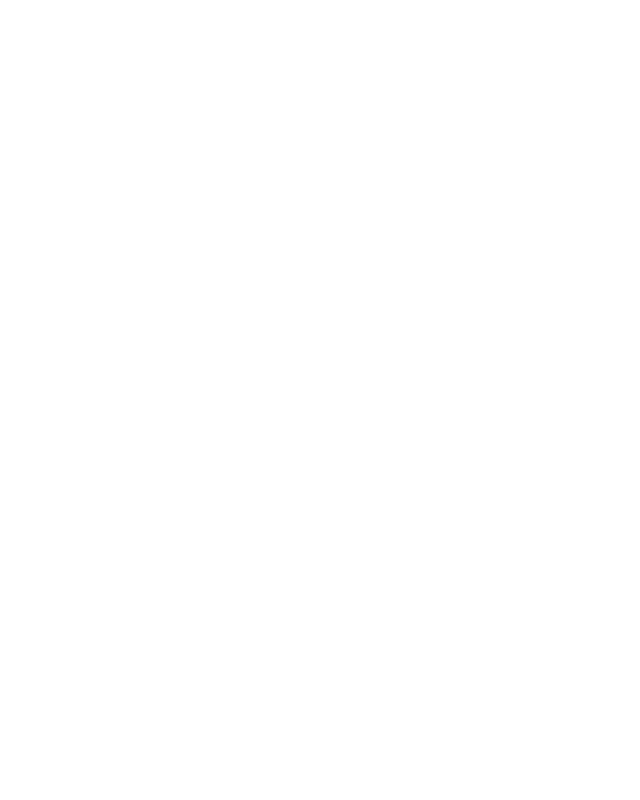
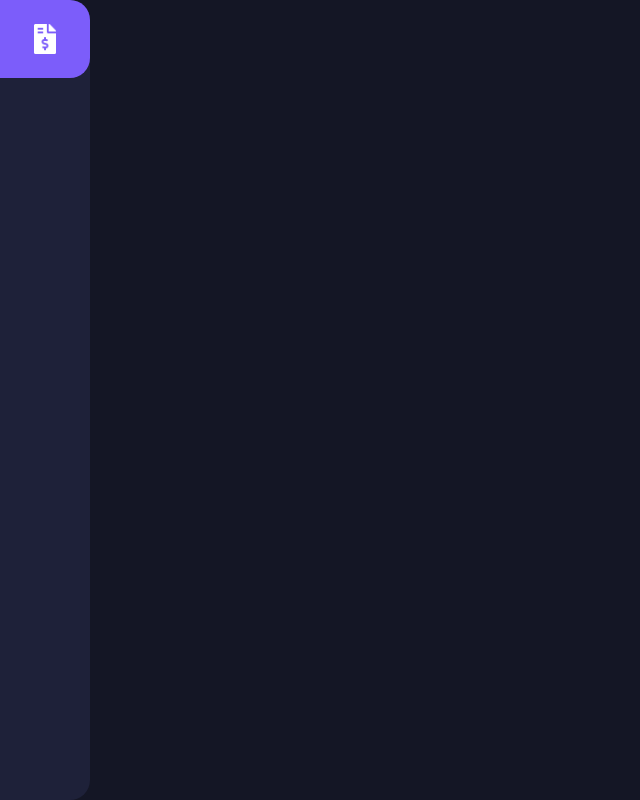
Before and after one commit to Julyme3/invoice, a Vue app: page / in a window 1280 px wide. Shown: the whole page, without its empty margins (0-640 px from the left). Built offline with nearby package versions, Linux system fonts and the light colour scheme.

Commit message:
add font Poppins

```diff
--- a/index.html
+++ b/index.html
@@ -1,10 +1,148 @@
 <!DOCTYPE html>
 <html lang="en">
   <head>
-    <meta charset="UTF-8">
-    <link rel="icon" href="/favicon.ico">
-    <meta name="viewport" content="width=device-width, initial-scale=1.0">
+    <meta charset="UTF-8" />
+    <link rel="icon" href="/favicon.ico" />
+    <meta name="viewport" content="width=device-width, initial-scale=1.0" />
     <title>Vite App</title>
+    <style>
+      /* devanagari */
+      @font-face {
+        font-family: "Poppins";
+        font-style: normal;
+        font-weight: 300;
+        font-display: swap;
+        src: url(https://fonts.gstatic.com/s/poppins/v20/pxiByp8kv8JHgFVrLDz8Z11lFd2JQEl8qw.woff2)
+          format("woff2");
+        unicode-range: U+0900-097F, U+1CD0-1CF6, U+1CF8-1CF9, U+200C-200D,
+          U+20A8, U+20B9, U+25CC, U+A830-A839, U+A8E0-A8FB;
+      }
+      /* latin-ext */
+      @font-face {
+        font-family: "Poppins";
+        font-style: normal;
+        font-weight: 300;
+        font-display: swap;
+        src: url(https://fonts.gstatic.com/s/poppins/v20/pxiByp8kv8JHgFVrLDz8Z1JlFd2JQEl8qw.woff2)
+          format("woff2");
+        unicode-range: U+0100-024F, U+0259, U+1E00-1EFF, U+2020, U+20A0-20AB,
+          U+20AD-20CF, U+2113, U+2C60-2C7F, U+A720-A7FF;
+      }
+      /* latin */
+      @font-face {
+        font-family: "Poppins";
+        font-style: normal;
+        font-weight: 300;
+        font-display: swap;
+        src: url(https://fonts.gstatic.com/s/poppins/v20/pxiByp8kv8JHgFVrLDz8Z1xlFd2JQEk.woff2)
+          format("woff2");
+        unicode-range: U+0000-00FF, U+0131, U+0152-0153, U+02BB-02BC, U+02C6,
+          U+02DA, U+02DC, U+2000-206F, U+2074, U+20AC, U+2122, U+2191, U+2193,
+          U+2212, U+2215, U+FEFF, U+FFFD;
+      }
+      /* devanagari */
+      @font-face {
+        font-family: "Poppins";
+        font-style: normal;
+        font-weight: 400;
+        font-display: swap;
+        src: url(https://fonts.gstatic.com/s/poppins/v20/pxiEyp8kv8JHgFVrJJbecnFHGPezSQ.woff2)
+          format("woff2");
+        unicode-range: U+0900-097F, U+1CD0-1CF6, U+1CF8-1CF9, U+200C-200D,
+          U+20A8, U+20B9, U+25CC, U+A830-A839, U+A8E0-A8FB;
+      }
+      /* latin-ext */
+      @font-face {
+        font-family: "Poppins";
+        font-style: normal;
+        font-weight: 400;
+        font-display: swap;
+        src: url(https://fonts.gstatic.com/s/poppins/v20/pxiEyp8kv8JHgFVrJJnecnFHGPezSQ.woff2)
+          format("woff2");
+        unicode-range: U+0100-024F, U+0259, U+1E00-1EFF, U+2020, U+20A0-20AB,
+          U+20AD-20CF, U+2113, U+2C60-2C7F, U+A720-A7FF;
+      }
+      /* latin */
+      @font-face {
+        font-family: "Poppins";
+        font-style: normal;
+        font-weight: 400;
+        font-display: swap;
+        src: url(https://fonts.gstatic.com/s/poppins/v20/pxiEyp8kv8JHgFVrJJfecnFHGPc.woff2)
+          format("woff2");
+        unicode-range: U+0000-00FF, U+0131, U+0152-0153, U+02BB-02BC, U+02C6,
+          U+02DA, U+02DC, U+2000-206F, U+2074, U+20AC, U+2122, U+2191, U+2193,
+          U+2212, U+2215, U+FEFF, U+FFFD;
+      }
+      /* devanagari */
+      @font-face {
+        font-family: "Poppins";
+        font-style: normal;
+        font-weight: 500;
+        font-display: swap;
+        src: url(https://fonts.gstatic.com/s/poppins/v20/pxiByp8kv8JHgFVrLGT9Z11lFd2JQEl8qw.woff2)
+          format("woff2");
+        unicode-range: U+0900-097F, U+1CD0-1CF6, U+1CF8-1CF9, U+200C-200D,
+          U+20A8, U+20B9, U+25CC, U+A830-A839, U+A8E0-A8FB;
+      }
+      /* latin-ext */
+      @font-face {
+        font-family: "Poppins";
+        font-style: normal;
+        font-weight: 500;
+        font-display: swap;
+        src: url(https://fonts.gstatic.com/s/poppins/v20/pxiByp8kv8JHgFVrLGT9Z1JlFd2JQEl8qw.woff2)
+          format("woff2");
+        unicode-range: U+0100-024F, U+0259, U+1E00-1EFF, U+2020, U+20A0-20AB,
+          U+20AD-20CF, U+2113, U+2C60-2C7F, U+A720-A7FF;
+      }
+      /* latin */
+      @font-face {
+        font-family: "Poppins";
+        font-style: normal;
+        font-weight: 500;
+        font-display: swap;
+        src: url(https://fonts.gstatic.com/s/poppins/v20/pxiByp8kv8JHgFVrLGT9Z1xlFd2JQEk.woff2)
+          format("woff2");
+        unicode-range: U+0000-00FF, U+0131, U+0152-0153, U+02BB-02BC, U+02C6,
+          U+02DA, U+02DC, U+2000-206F, U+2074, U+20AC, U+2122, U+2191, U+2193,
+          U+2212, U+2215, U+FEFF, U+FFFD;
+      }
+      /* devanagari */
+      @font-face {
+        font-family: "Poppins";
+        font-style: normal;
+        font-weight: 600;
+        font-display: swap;
+        src: url(https://fonts.gstatic.com/s/poppins/v20/pxiByp8kv8JHgFVrLEj6Z11lFd2JQEl8qw.woff2)
+          format("woff2");
+        unicode-range: U+0900-097F, U+1CD0-1CF6, U+1CF8-1CF9, U+200C-200D,
+          U+20A8, U+20B9, U+25CC, U+A830-A839, U+A8E0-A8FB;
+      }
+      /* latin-ext */
+      @font-face {
+        font-family: "Poppins";
+        font-style: normal;
+        font-weight: 600;
+        font-display: swap;
+        src: url(https://fonts.gstatic.com/s/poppins/v20/pxiByp8kv8JHgFVrLEj6Z1JlFd2JQEl8qw.woff2)
+          format("woff2");
+        unicode-range: U+0100-024F, U+0259, U+1E00-1EFF, U+2020, U+20A0-20AB,
+          U+20AD-20CF, U+2113, U+2C60-2C7F, U+A720-A7FF;
+      }
+      /* latin */
+      @font-face {
+        font-family: "Poppins";
+        font-style: normal;
+        font-weight: 600;
+        font-display: swap;
+        src: url(https://fonts.gstatic.com/s/poppins/v20/pxiByp8kv8JHgFVrLEj6Z1xlFd2JQEk.woff2)
+          format("woff2");
+        unicode-range: U+0000-00FF, U+0131, U+0152-0153, U+02BB-02BC, U+02C6,
+          U+02DA, U+02DC, U+2000-206F, U+2074, U+20AC, U+2122, U+2191, U+2193,
+          U+2212, U+2215, U+FEFF, U+FFFD;
+      }
+    </style>
   </head>
   <body>
     <div id="app"></div>
--- a/src/App.vue
+++ b/src/App.vue
@@ -1,9 +1,104 @@
+<template>
+  <div class="app">
+    <Navigation />
+    <div class="app-content">
+      <RouterView />
+    </div>
+  </div>
+</template>
+
 <script setup lang="ts">
 import { RouterView } from "vue-router";
+import Navigation from "@/components/Navigation.vue";
 </script>
 
-<template>
-  <RouterView />
-</template>
+<style lang="less">
+//breakpoints
+@tablet-widths: ~"(min-width: 900px)";
 
-<style scoped></style>
+html,
+body {
+  margin: 0;
+  padding: 0;
+  font-family: "Poppins", sans-serif;
+}
+
+.app {
+  display: flex;
+  flex-direction: column;
+  min-height: 100vh;
+  background-color: #141625;
+
+  @media @tablet-widths {
+    flex-direction: row;
+  }
+  &-content {
+    padding: 0 20px;
+    flex: 1;
+    position: relative;
+  }
+}
+
+button,
+.button {
+  cursor: pointer;
+  padding: 16px 24px;
+  border-radius: 30px;
+  border: none;
+  font-size: 12px;
+  margin-right: 8px;
+  color: #fff;
+}
+.dark-purple {
+  background-color: #252945;
+}
+.red {
+  background-color: #ec5757;
+}
+.purple {
+  background-color: #7c5dfa;
+}
+.green {
+  background-color: #33d69f;
+}
+.orange {
+  background-color: #ff8f00;
+}
+
+// Status Button Styling
+.status-button {
+  &::before {
+    content: "";
+    width: 10px;
+    height: 10px;
+    border-radius: 50%;
+    margin-right: 8px;
+  }
+  font-size: 12px;
+  margin-right: 30px;
+  align-items: center;
+  padding: 8px 30px;
+  border-radius: 10px;
+}
+.paid {
+  &::before {
+    background-color: #33d69f;
+  }
+  color: #33d69f;
+  background-color: rgba(51, 214, 160, 0.1);
+}
+.pending {
+  &::before {
+    background-color: #ff8f00;
+  }
+  color: #ff8f00;
+  background-color: rgba(255, 145, 0, 0.1);
+}
+.draft {
+  &::before {
+    background-color: #dfe3fa;
+  }
+  color: #dfe3fa;
+  background-color: rgba(223, 227, 250, 0.1);
+}
+</style>
```
